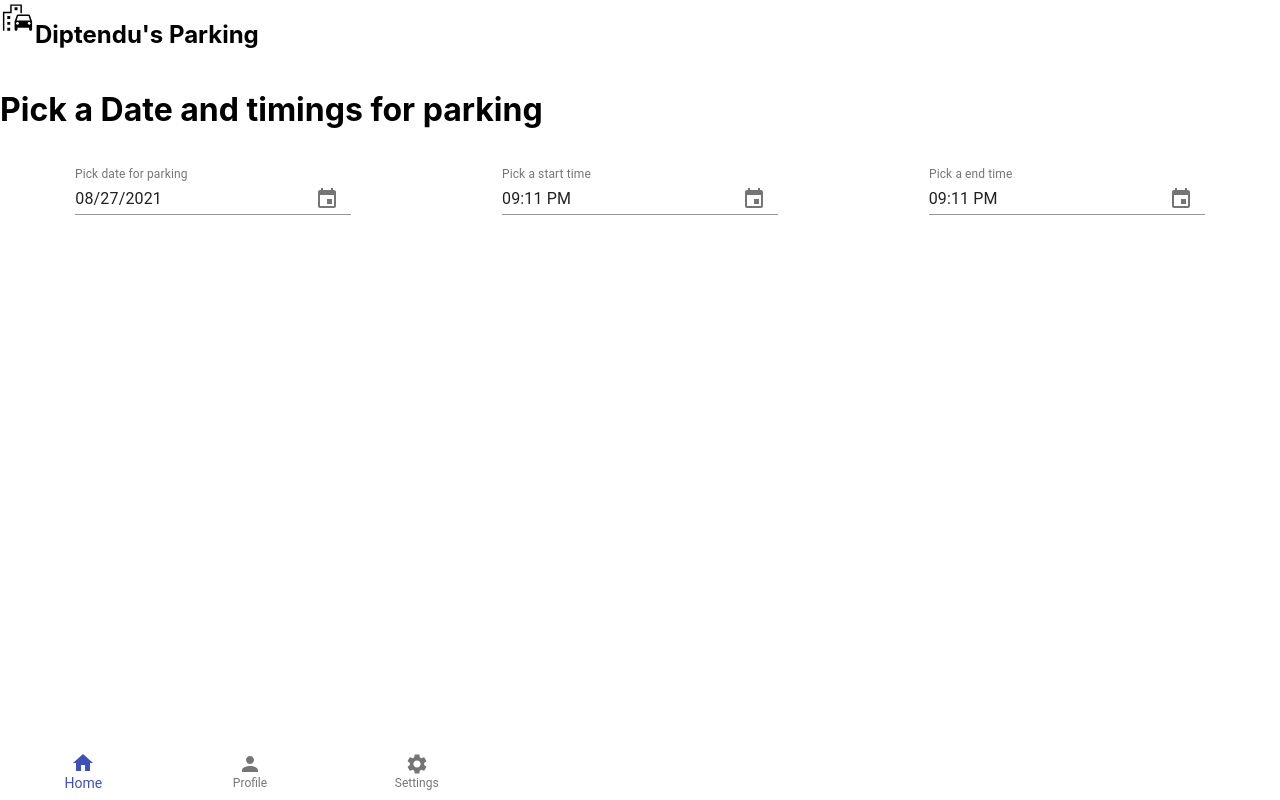
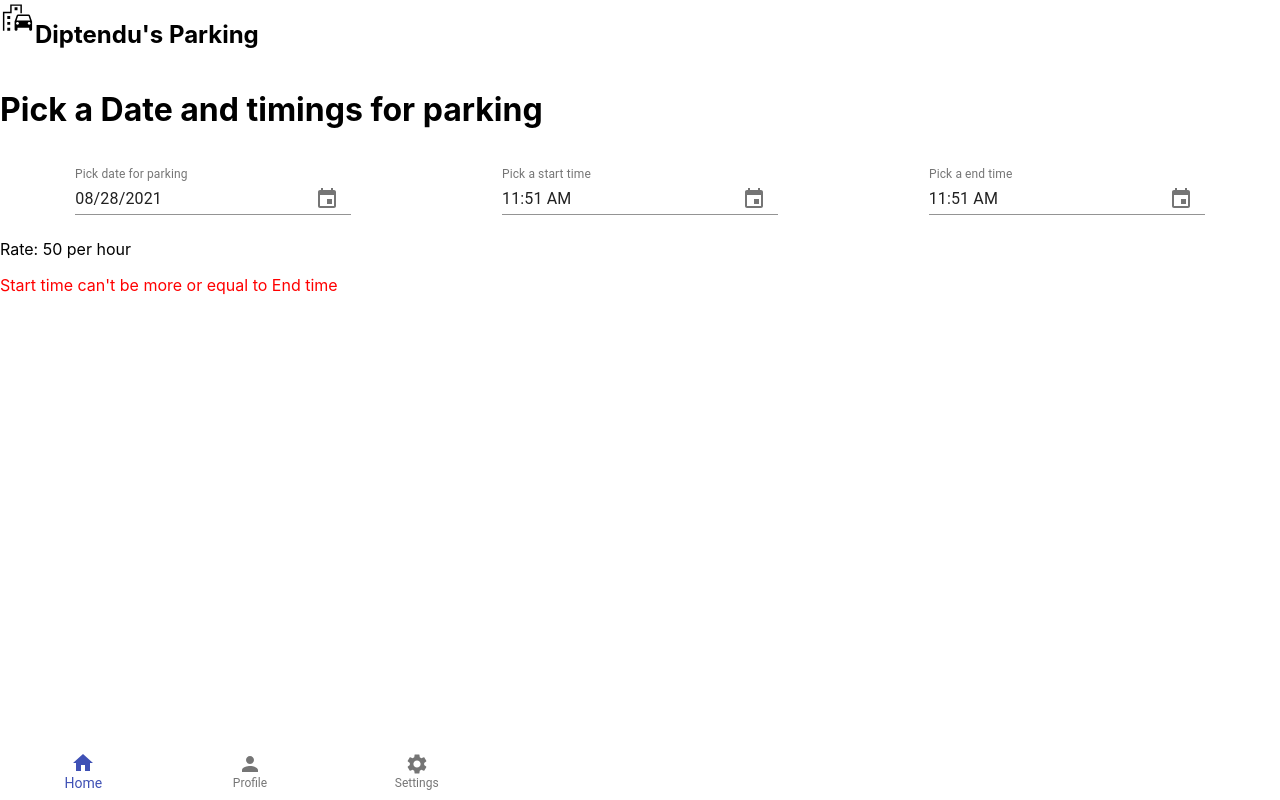
Before and after one commit to kangkan1/parking-lot-ui-design, a React (Create React App) app: page / in a window 1280 px wide. Built offline with nearby package versions, Linux system fonts and the light colour scheme.

Commit message:
Booking.js price and logic

```diff
--- a/src/screens/Booking.js
+++ b/src/screens/Booking.js
@@ -9,19 +9,43 @@ import {
 import { Icon } from '@material-ui/core';
 import EmojiTransportationIcon from '@material-ui/icons/EmojiTransportation';
 
+function priceDisplay(selectedDate, startTime, endTime, rate){
+
+    if(Date.parse(endTime) > Date.parse(startTime)){
+      //var diff = Math.abs(endTime.getHours() - startTime.getHours());
+      var end = endTime.getHours()*60 + endTime.getMinutes();
+      var temp = new Date(startTime)
+      var start = temp.getHours()*60+temp.getMinutes();
+      var price = ((end-start)*rate/60).toFixed(2)
+      var total = (price*1.05).toFixed(2)
+      return(<div>
+                <p>Price for {end-start} minutes is Rs. {price}</p>
+                <p>GST 5% : Rs. {(price*0.05).toFixed(2)}</p>
+                <p>Total price: Rs. {total}</p>
+             </div>);
+    } else {
+        return(<p style={{color:'red'}}>Start time can't be more or equal to End time</p>)
+    }
+}
 function Booking(){
-  const [selectedDate, setSelectedDate] = React.useState(new Date('2021-08-27T21:11:54'));
-  const [startTime, setStartTime] = React.useState(new Date('2021-08-27T21:11:54'));
-  const [endTime, setEndTime] = React.useState(new Date('2021-08-27T21:11:54'));
+  const [selectedDate, setSelectedDate] = React.useState(Date().toLocaleString());
+  const [startTime, setStartTime] = React.useState(Date().toLocaleString());
+  const [endTime, setEndTime] = React.useState(Date().toLocaleString());
+  const [price, setPrice] = React.useState("Rs.300");
+  const [rate, setRate] = React.useState(50)
   const handleDateChange = (date) => {
     setSelectedDate(date);
+
   };
   const handleStartTime = (date) => {
     setStartTime(date);
+
   };
   const handleEndTime = (date) => {
-    setStartTime(date);
+    setEndTime(date);
+
   };
+
 
     return (
       <div>
@@ -68,6 +92,8 @@ function Booking(){
             />
           </Grid>
         </MuiPickersUtilsProvider>
+        <p>Rate: {rate} per hour</p>
+        {priceDisplay(selectedDate, startTime, endTime, rate)}
       </div>
     );
 
```
